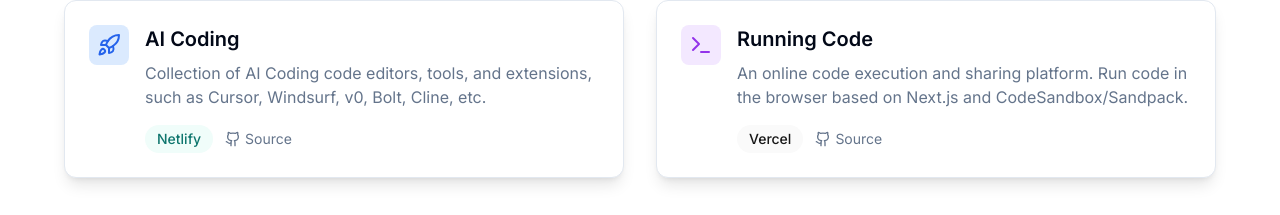
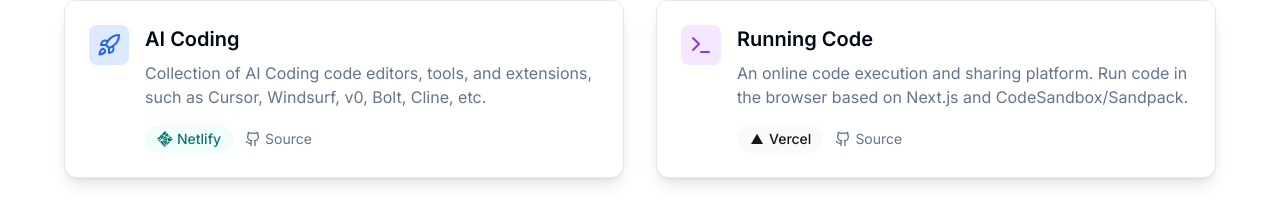
Before and after one commit to yayxs/shikei, a Next.js app: page / in a window 1280 px wide. Shown: the part 285-500 px from the top of the page. Built offline with nearby package versions, Linux system fonts and the light colour scheme.

Commit message:
feat: Add platform icons to project deployment links

```diff
--- /dev/null
+++ b/app/components/Netlify.tsx
@@ -0,0 +1,17 @@
+import type { ComponentProps, FC } from "react"
+
+const Netlify: FC<ComponentProps<"svg">> = (props) => (
+  <svg
+    viewBox="0 0 24 24"
+    fill="none"
+    xmlns="http://www.w3.org/2000/svg"
+    {...props}
+  >
+    <path
+      d="M16.934 8.519a1.044 1.044 0 0 1 .303.23l2.349-1.045-2.192-2.171-.491 2.954zM12.06 6.546a1.305 1.305 0 0 1 .209.574l3.497 1.482a1.044 1.044 0 0 1 .355-.177l.574-3.55-2.13-2.234-2.505 3.852v.053zm11.933 5.491l-3.748-3.748-2.548 1.044 6.264 2.662s.053-.044.032-.058zm-.627.606l-6.013-2.569a1.044 1.044 0 0 1-.7.407l-.647 3.957a1.044 1.044 0 0 1 .303.731l3.633.762 3.33-3.31v-.062zM15.4 9.25l-3.268-1.39a1.2 1.2 0 0 1-1.044.543h-.199L8.185 12.58l7.225-3.132v.01a.887.887 0 0 1 0-.167.052.052 0 0 0-.01-.041zm3.967 7.308l-3.195-.658a1.096 1.096 0 0 1-.46.344l-.761 4.72 4.437-4.396s-.01.02-.021.02zm-4.469-.324a1.044 1.044 0 0 1-.616-.71l-5.95-1.222-.084.136 5.398 7.81.323-.324.919-5.67s.031.022.01.011zm-6.441-2.652l5.878 1.211a1.044 1.044 0 0 1 .824-.522l.637-3.894-.135-.115-7.308 3.132a1.817 1.817 0 0 1 .104.188zm-2.464.981l-.125-.125-2.537 1.044 1.232 1.222 1.399-2.172zm1.67.397a1.368 1.368 0 0 1-.563.125 1.389 1.389 0 0 1-.45-.073l-1.544 2.245 6.765 6.702 1.19-1.18zm-.95-2.641a1.702 1.702 0 0 1 .314 0 1.378 1.378 0 0 1 .344 0l2.735-4.25a1.19 1.19 0 0 1-.334-.824 1.242 1.242 0 0 1 0-.271l-3.32-1.535-2.672 2.6zm.303-7.402l3.237 1.378a1.242 1.242 0 0 1 .835-.282 1.357 1.357 0 0 1 .397.063l2.526-3.947L11.923.041 7.016 4.854s-.01.052 0 .063zm-1.21 8.164a1.566 1.566 0 0 1 .24-.334L3.278 8.613 0 11.797l5.804 1.284zm-.262.7L.533 12.735l2.203 2.235 2.777-1.18z"
+      fill="currentColor"
+    />
+  </svg>
+)
+
+export default Netlify
--- a/app/components/ProjectCard.tsx
+++ b/app/components/ProjectCard.tsx
@@ -1,6 +1,8 @@
 import { Card } from "@/app/components/Card";
 import { Github, Rocket, Code, Box, Terminal } from "lucide-react";
 import { type Project, type DeployPlatform } from "../config/projects";
+import Vercel from "./Vercel";
+import Netlify from "./Netlify";
 
 const icons = {
   rocket: Rocket,
@@ -17,6 +19,18 @@ const platformColors: Record<DeployPlatform, { bg: string; text: string }> = {
   vercel: {
     bg: 'bg-neutral-50',
     text: 'text-neutral-900'
+  }
+};
+
+// 平台图标组件
+const PlatformIcon = ({ platform }: { platform: DeployPlatform }) => {
+  switch (platform) {
+    case 'vercel':
+      return <Vercel className="w-4 h-4 mr-1" />;
+    case 'netlify':
+      return <Netlify className="w-4 h-4 mr-1" />;
+    default:
+      return null;
   }
 };
 
@@ -43,8 +57,9 @@ export function ProjectCard({ project }: { project: Project }) {
                 href={link.url}
                 target="_blank"
                 rel="noopener noreferrer"
-                className={`px-3 py-1 rounded-full text-sm font-medium ${platformColors[link.platform].bg} ${platformColors[link.platform].text} hover:opacity-80 transition-opacity`}
+                className={`px-3 py-1 rounded-full text-sm font-medium ${platformColors[link.platform].bg} ${platformColors[link.platform].text} hover:opacity-80 transition-opacity inline-flex items-center`}
               >
+                <PlatformIcon platform={link.platform} />
                 {link.platform.charAt(0).toUpperCase() + link.platform.slice(1)}
               </a>
             ))}
--- /dev/null
+++ b/app/components/Vercel.tsx
@@ -0,0 +1,14 @@
+import type { ComponentProps, FC } from "react"
+
+const Vercel: FC<ComponentProps<"svg">> = (props) => (
+  <svg
+    viewBox="0 0 24 24"
+    fill="none"
+    xmlns="http://www.w3.org/2000/svg"
+    {...props}
+  >
+    <path d="M12 4L21 19.5886H3L12 4Z" fill="currentColor" />
+  </svg>
+)
+
+export default Vercel
```
